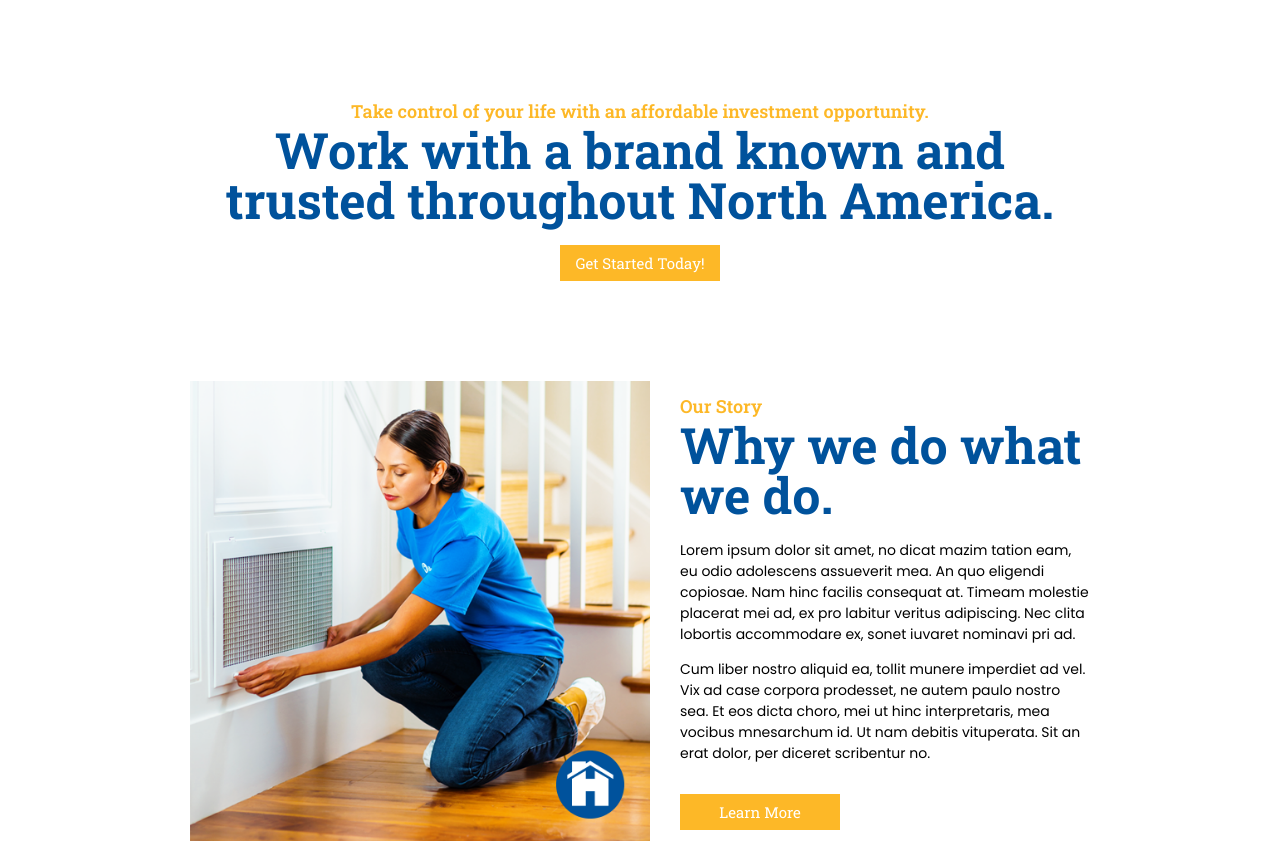
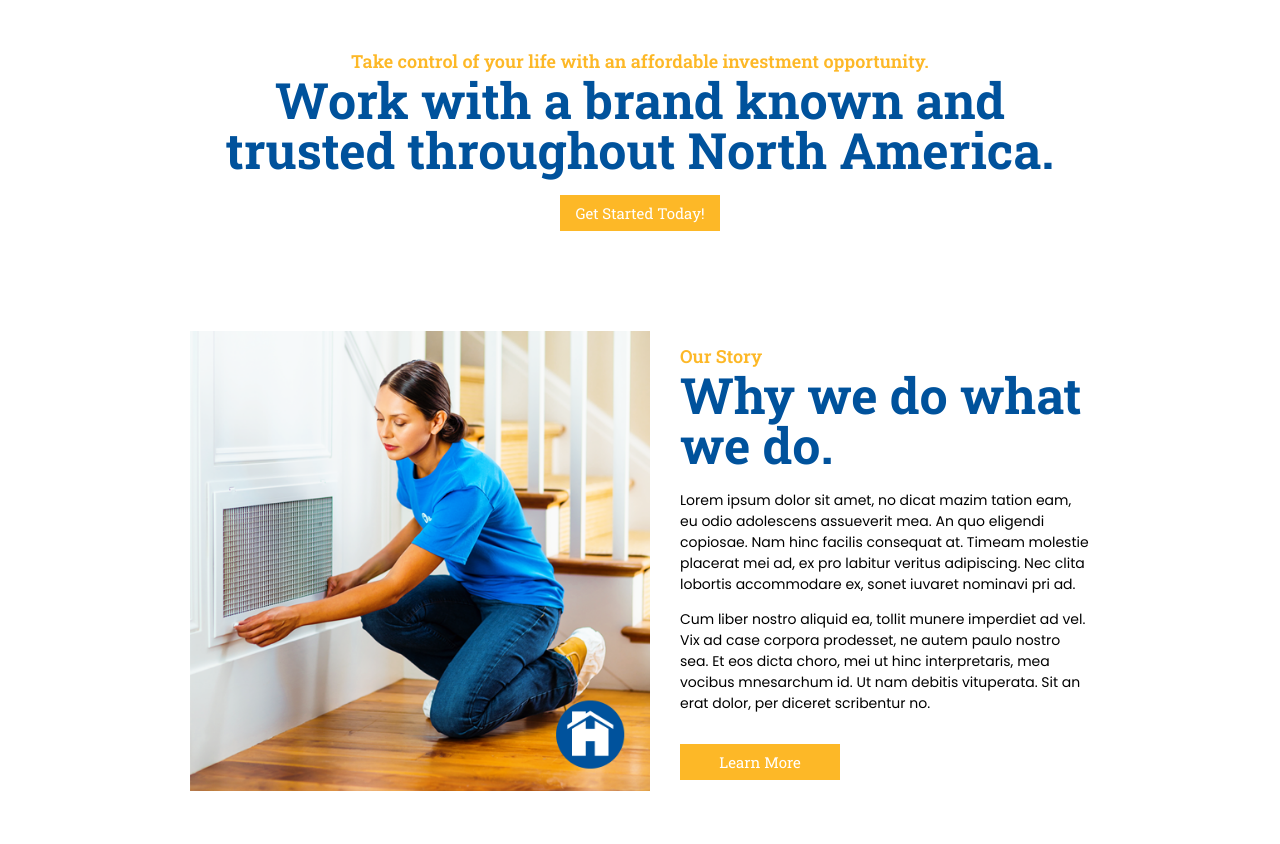
Before and after one commit to corkin/cktest, a plain HTML site: page index.html in a window 1280 px wide. Shown: the part 795-1639 px from the top of the page. Drawn offline with nearby package versions, Linux system fonts and the light colour scheme.

Commit message:
fixed padding on quote section and margin difference on getting started section

```diff
--- a/assets/css/styles.css
+++ b/assets/css/styles.css
@@ -1,11 +1,3 @@
-/*
-* Prefixed by https://autoprefixer.github.io
-* PostCSS: v8.3.6,
-* Autoprefixer: v10.3.1
-* Browsers: last 4 version
-*/
-
-
 body{
     margin: 0;
 }
@@ -208,6 +200,7 @@ font-size: 10px;
     max-width: 900px;
     margin: 0 auto;
     text-align: center;
+    margin-top: 50px;
 }
 .top-line{
     font-weight: 600;
@@ -297,7 +290,7 @@ font-size: 10px;
 }
 /* Quote Section */
 .quote-section{
-    padding: 100px;
+    padding: 40px;
     background-repeat: no-repeat;
     background-size:  cover;
     background-position: center center;
--- a/index.html
+++ b/index.html
@@ -92,7 +92,7 @@
         </div>
     </div>
     <!-- Get Started Section -->
-    <div class="get-started-section section">
+    <div class="get-started-section">
         <h5 class="top-line">Take control of your life with an affordable investment opportunity.</h5>
         <h2 class="bottom-line">Work with a brand known and trusted throughout North America.</h2>
         <a href="#" class="btn">Get Started Today!</a>
```
